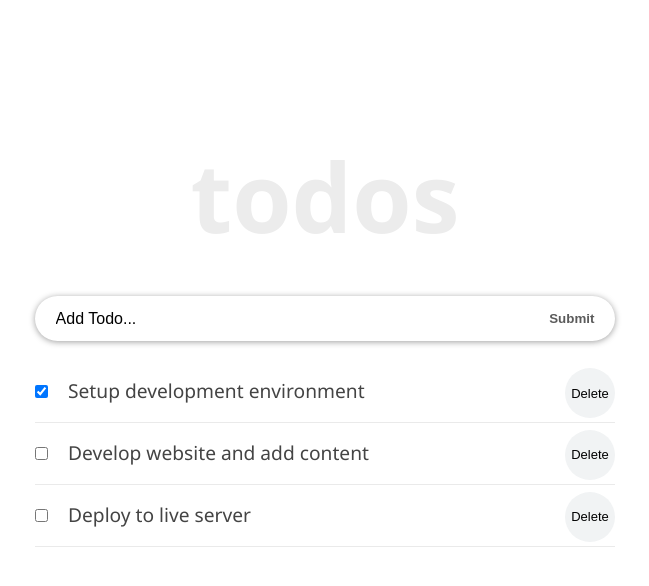
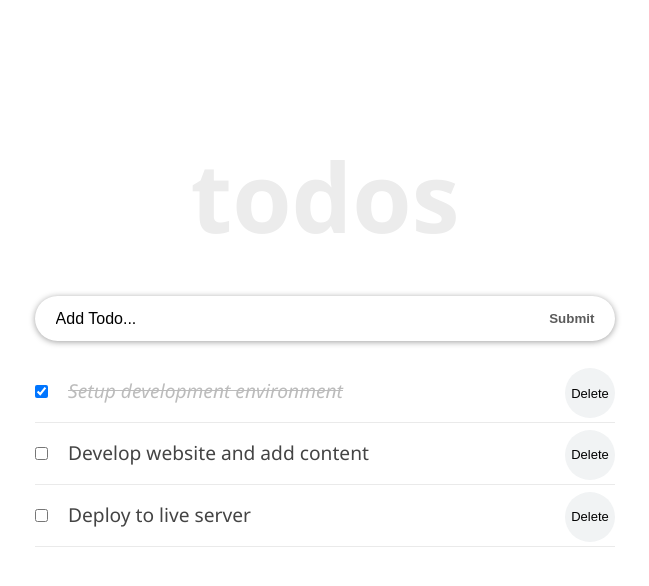
Before and after one commit to ndorrh/Math_Magicians, a React (Create React App) app: page / in a window 1280 px wide. Shown: the top 586 px of the page, without its empty margins (315-964 px from the left). Built offline with nearby package versions, Linux system fonts and the light colour scheme.

Commit message:
Add Style for completed task

```diff
--- a/src/components/TodoItem.js
+++ b/src/components/TodoItem.js
@@ -6,6 +6,12 @@ import styles from './moduleCss/TodoItem.module.css';
 class TodoItem extends React.Component {
   render() {
     const { todo, handleChangeProps, deleteTodo } = this.props;
+    const completedStyle = {
+      fontStyle: 'italic',
+      color: '#595959',
+      opacity: 0.4,
+      textDecoration: 'line-through',
+    };
     return (
       <li className={styles.item}>
         {' '}
@@ -18,7 +24,9 @@ class TodoItem extends React.Component {
         {' '}
         <button type="button" onClick={() => deleteTodo(todo.id)}>Delete</button>
         {' '}
-        {todo.title}
+        <span style={todo.completed ? completedStyle : null}>
+          {todo.title}
+        </span>
       </li>
     );
   }
```
